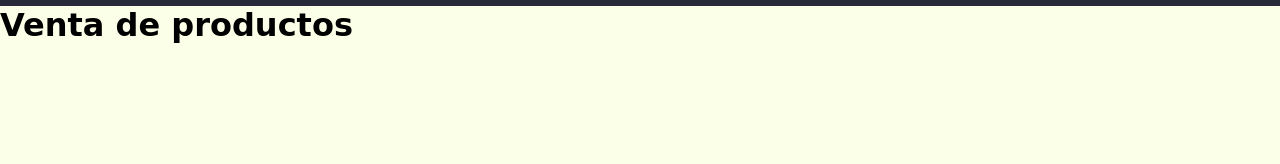
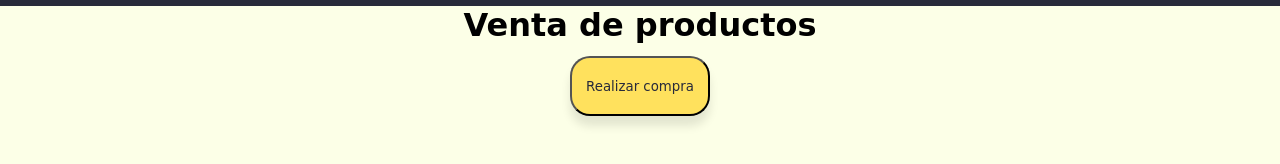
Before and after one commit to pquiroz8/LubriAlvear-v1.0, a plain HTML site: page html/venta.html in a window 1280 px wide. Shown: the part 68-232 px from the top of the page. Drawn offline with Linux system fonts and the light colour scheme; a web font is replaced by a local one.

Commit message:
modificacion nombre clase boton

```diff
--- a/html/venta.html
+++ b/html/venta.html
@@ -7,7 +7,7 @@
     <link rel="stylesheet" href="/css/estilos.css">
     <link rel="preconnect" href="https://fonts.googleapis.com"><link rel="preconnect" href="https://fonts.gstatic.com" crossorigin><link href="https://fonts.googleapis.com/css2?family=Unbounded:wght@200;300;400&display=swap" rel="stylesheet">
     <script src="https://kit.fontawesome.com/7e9a96f4c6.js" crossorigin="anonymous"></script>
-    <title>Catálogo de productos</title>
+    <title>Venta de productos</title>
 </head>
 <body>
     <header> <!-- /@audit-ok -->
@@ -38,8 +38,17 @@
                 </div>
         </nav>
     </header>
-    <div>
-        <h1>Venta de productos</h1>
+
+    <div class="titulo">
+        <div class="titulo_contenido">
+            <h1>Venta de productos</h1>
+        </div>
+        <div class="titulo_contenido">
+            <button class="btn" onclick="realizarCompra()">Realizar compra</a>
+        </div>
+
     </div>
+
+<script src="/js/realizarCompra.js"></script>
 </body>
 </html>
```
